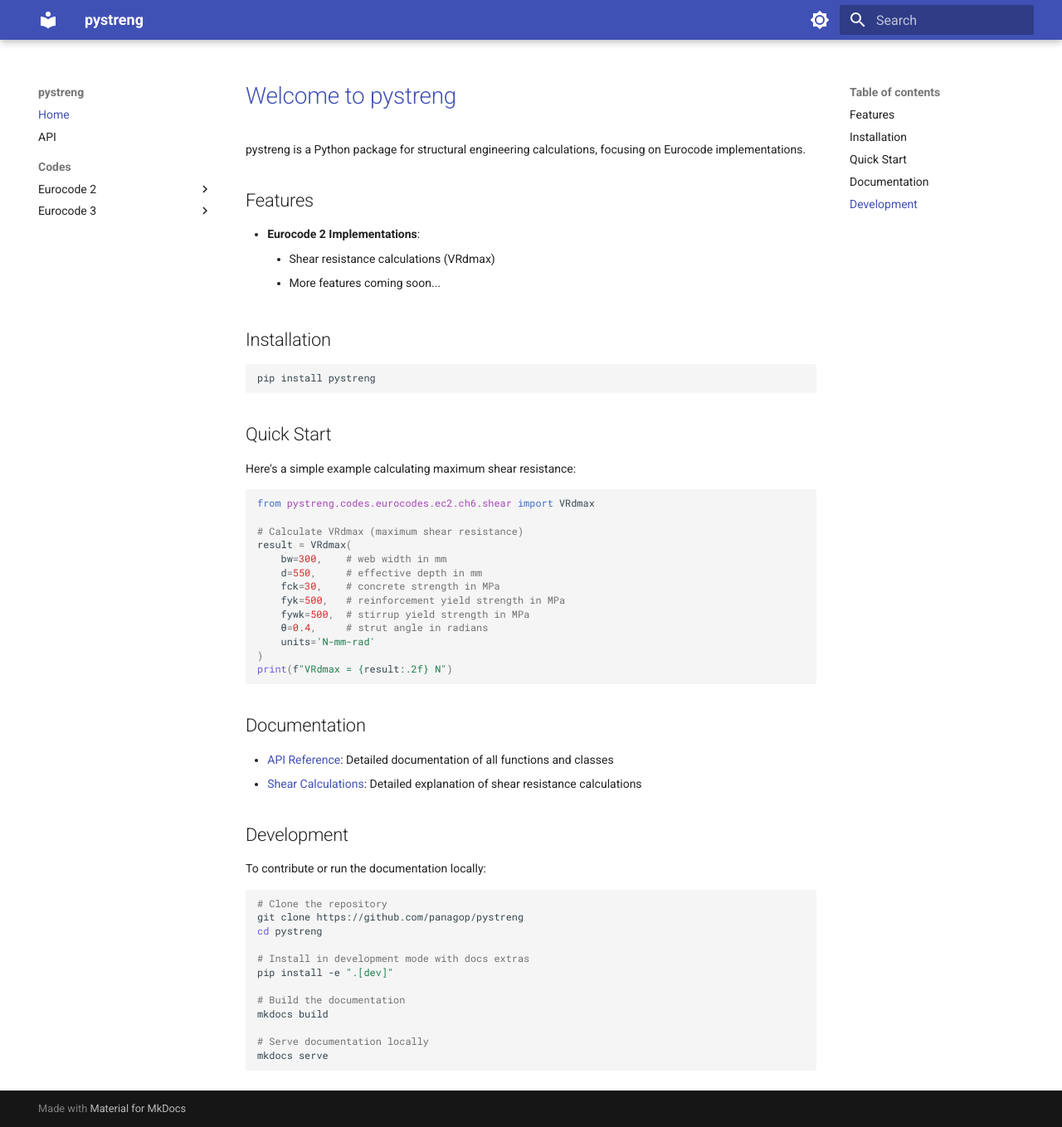
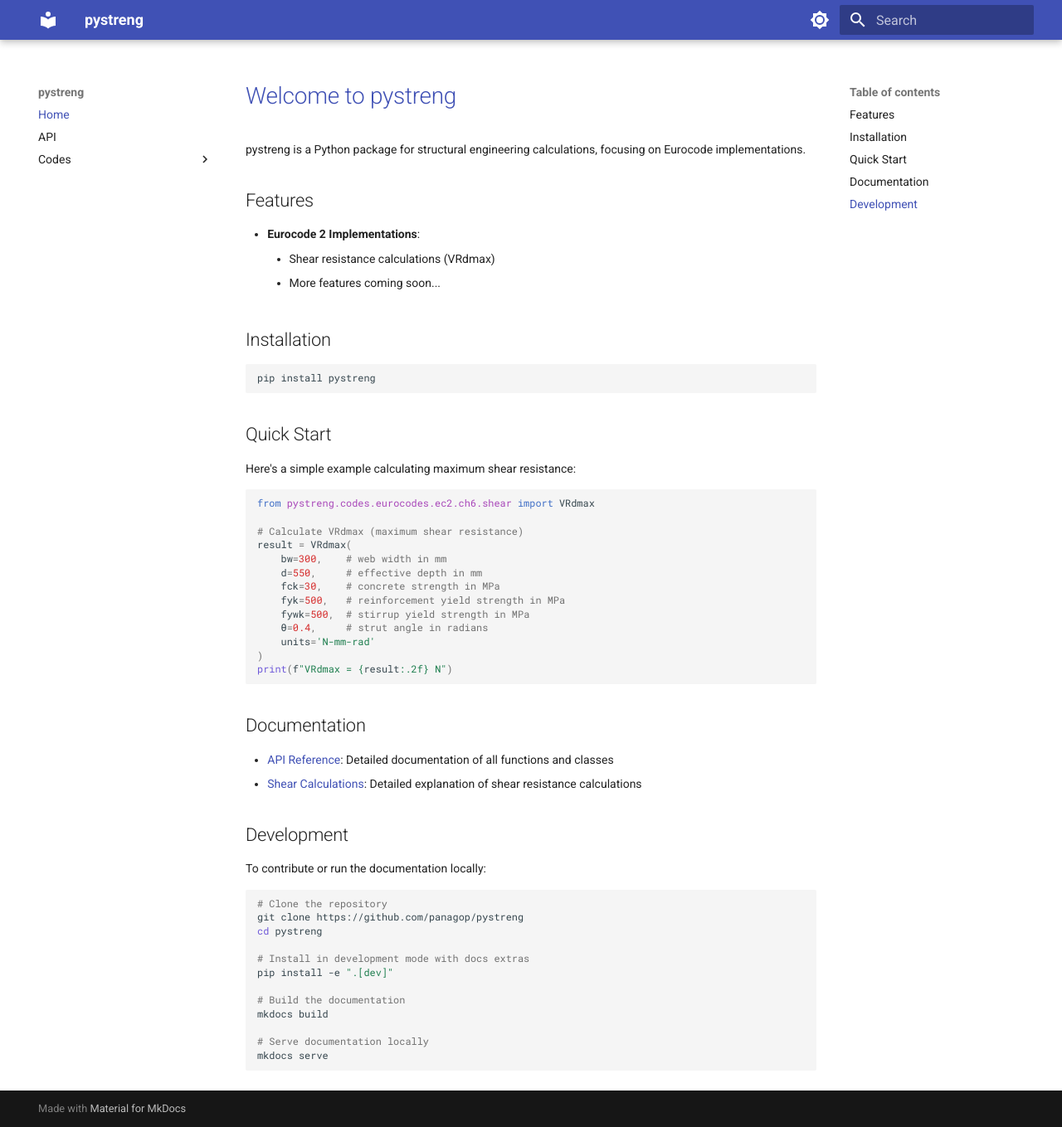
Before and after one commit to panagop/pystreng, an MkDocs documentation site: the page built from docs/index.md, in a window 1280 px wide and 1359 px high. Shown: the whole window at 83% size. Built offline with MkDocs 1.6.1 and Material for MkDocs 9.7.7, drawn with Linux system fonts in a browser that asks for light colours; some of the changed lines change nothing that is shown.

Commit message:
mkdocs tests

```diff
--- a/docs/index.md
+++ b/docs/index.md
@@ -37,7 +37,7 @@
 ## Documentation
 
 - [API Reference](api.md): Detailed documentation of all functions and classes
-- [Shear Calculations](shear.md): Detailed explanation of shear resistance calculations
+- [Shear Calculations](codes/eurocode2/shear.md): Detailed explanation of shear resistance calculations
 
 ## Development
 
--- a/mkdocs.yml
+++ b/mkdocs.yml
@@ -6,16 +6,15 @@
   - API: api.md
   - Codes:
     - Eurocode 2:
-      - Shear function: shear.md
+      - Shear function: codes/eurocode2/shear.md
     - Eurocode 3:
-      - Shear function: shear3.md
+      - Shear function: codes/eurocode3/shear.md
 
 theme:
   name: material
   features:
     - navigation.instant
     - navigation.tracking
-    - navigation.sections
     - navigation.indexes
     - toc.follow
     - search.suggest
```
Also changed, not shown: docs/codes/eurocode2/shear.md (renamed from docs/shear.md), docs/codes/eurocode3/shear.md (renamed from docs/shear3.md).
